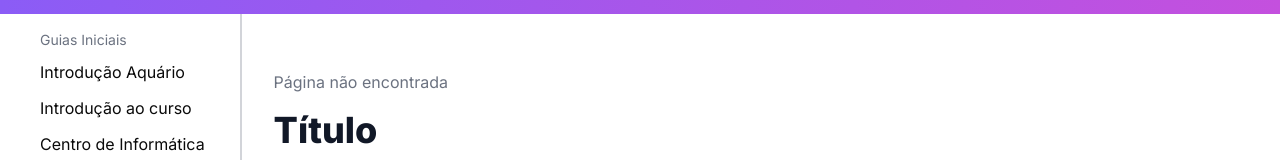
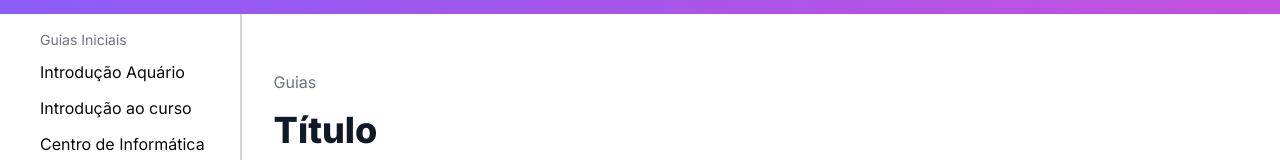
Before and after one commit to ralfferreira/aquario, a Next.js app in the folder frontend/: page /guias in a window 1280 px wide. Shown: the part 146-306 px from the top of the page. Built offline with nearby package versions, Linux system fonts and the light colour scheme.

Commit message:
fix: Change on ProjectCard responsiveness. fix: title atributes at guias page.tsx

```diff
--- a/frontend/src/app/guias/page.tsx
+++ b/frontend/src/app/guias/page.tsx
@@ -5,20 +5,28 @@ import MarkdownRenderer from '@/components/Shared/MarkdownRender';
 import { GuideIndex } from '@/components/Shared/GuideIndex';
 import GradientHeaderComponent from '@/components/Shared/GradientHeader';
 import { usePathname } from 'next/navigation';
-import { Button } from "@/components/ui/button"
+import { Button } from "@/components/ui/button";
 import {
   Sheet,
   SheetContent,
-  SheetDescription,
   SheetHeader,
   SheetTitle,
   SheetTrigger,
-} from "@/components/ui/sheet"
+} from "@/components/ui/sheet";
 import { AlignJustify } from 'lucide-react';
 
 
 export default function Home() {
+  const formatTitleFromPath = (path: string) => {
+    return path
+      .replace(/\//g, ' ')
+      .replace(/-/g, ' ')
+      .replace(/\b\w/g, (char) => char.toUpperCase());
+  };
+
   const pathname = usePathname();
+
+  const title = formatTitleFromPath(pathname);
 
   const data = [
     {
@@ -65,21 +73,6 @@ export default function Home() {
       ]
     }
   ];
-
-  let title = 'Página não encontrada';
-  if (pathname.includes('/guias-iniciais')) {
-    title = 'Guias Iniciais';
-  } else if (pathname.includes('/matriculas')) {
-    title = 'Matrículas e Cadeiras';
-  } else if (pathname.includes('/estagio')) {
-    title = 'Estágio';
-  } else if (pathname.includes('/extensao')) {
-    title = 'Extensão';
-  } else if (pathname.includes('/monitoria-e-tutoria')) {
-    title = 'Monitoria e Tutoria';
-  } else if (pathname.includes('/documentos-uteis')) {
-    title = 'Documentos Úteis';
-  }
 
   const markdownContent = `
   # Título
--- a/frontend/src/app/usuarios/page.tsx
+++ b/frontend/src/app/usuarios/page.tsx
@@ -35,6 +35,15 @@ export default function Usuarios() {
         },
         {
             projectName: "Projeto 4",
+            projectImage: "/lab.jpg",
+            users: [
+                { name: "User5", image: "/fotoTiago.jpeg", type: "oficial" as const },
+                { name: "User6", image: "/ian.jpeg", type: "pessoa" as const },
+                { name: "User7", image: "/fotoTiago.jpeg", type: "pessoa" as const }
+            ]
+        },
+        {
+            projectName: "Projeto 5",
             projectImage: "/lab.jpg",
             users: [
                 { name: "User5", image: "/fotoTiago.jpeg", type: "oficial" as const },
--- a/frontend/src/components/Shared/MarkdownRender.tsx
+++ b/frontend/src/components/Shared/MarkdownRender.tsx
@@ -6,7 +6,7 @@ interface MarkdownRendererProps {
   title: string;
 }
 
-const MarkdownRenderer: React.FC<MarkdownRendererProps> = ({title, content }) => {
+const MarkdownRenderer: React.FC<MarkdownRendererProps> = ({ title, content }) => {
   return (
     <div className='md:pt-14 h-[100vh] overflow-y-auto'>
         <p className="text-base text-gray-500 mb-4">{title}</p>
@@ -14,7 +14,6 @@ const MarkdownRenderer: React.FC<MarkdownRendererProps> = ({title, content }) =>
             <ReactMarkdown>{content}</ReactMarkdown>
         </div>
     </div>
-
   );
 };
 
--- a/frontend/src/components/Shared/UserCardProjects.tsx
+++ b/frontend/src/components/Shared/UserCardProjects.tsx
@@ -1,6 +1,4 @@
-'use client'
-
-import React from 'react';
+import React, { useState, useEffect } from 'react';
 import TypeBadge from './Badges';
 import PostCard from './ProjectCard';
 
@@ -26,11 +24,29 @@ interface UserCardProjectsProps {
 }
 
 const UserCardProjects: React.FC<UserCardProjectsProps> = ({ name, profilePicture, description, type, site, projects }) => {
+    const [maxProjects, setMaxProjects] = useState(2);
+
+    useEffect(() => {
+        const updateMaxProjects = () => {
+            if (window.innerWidth >= 1024) {
+                setMaxProjects(3); // até 3 projetos para telas grandes (lg)
+            } else if (window.innerWidth >= 768) {
+                setMaxProjects(4); // até 4 projetos para telas médias (md)
+            } else {
+                setMaxProjects(2); // até 2 projetos para telas pequenas (sm)
+            }
+        };
+
+        updateMaxProjects();
+        window.addEventListener("resize", updateMaxProjects);
+        return () => window.removeEventListener("resize", updateMaxProjects);
+    }, []);
+
     return (
         <div className="bg-white dark:bg-transparent dark:border-neutral-800 rounded-lg p-5 h-auto w-full shadow-md border-neutral-100 border-[1px]">
             <div className="flex-row justify-between pt-6 px-6">
                 <div className="flex flex-row gap-3 items-center">
-                    <img className="w-24 h-24 object-cover rounded-full" src={profilePicture} alt="profile picture" />
+                    <img className="w-24 h-24 object-cover rounded-full aspect-square" src={profilePicture} alt="profile picture" />
                     <div className="pl-4">
                         <div className="flex flex-row gap-2 items-center pb-1">
                             <p className="text-3xl font-inter">{name}</p>
@@ -39,8 +55,9 @@ const UserCardProjects: React.FC<UserCardProjectsProps> = ({ name, profilePictur
                         <p className="text-lg text-neutral-500 font-inter">{description}</p>
                     </div>
                 </div>
-                <div className='grid grid-cols-1 sm:grid-cols-1 md:grid-cols-2 lg:grid-cols-4 gap-4 pt-10'>
-                    {projects.map((project, index) => (
+                {/* Falta ainda tornar a grande div toda clicável para levar para a página do usuário*/}
+                <div className='grid sm:grid-cols-1 md:grid-cols-2 lg:grid-cols-3 gap-4 pt-10'>
+                    {projects.slice(0, maxProjects).map((project, index) => (
                         <PostCard
                             key={index}
                             projectName={project.projectName}
```
Also changed, not shown: 1 other file (tests, documents, lock files or other folders).
